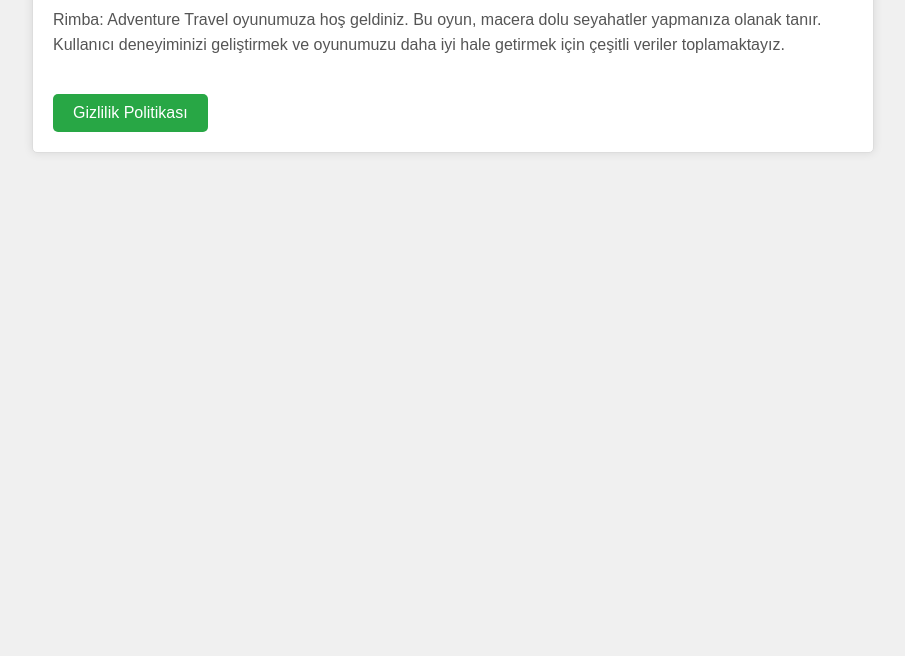
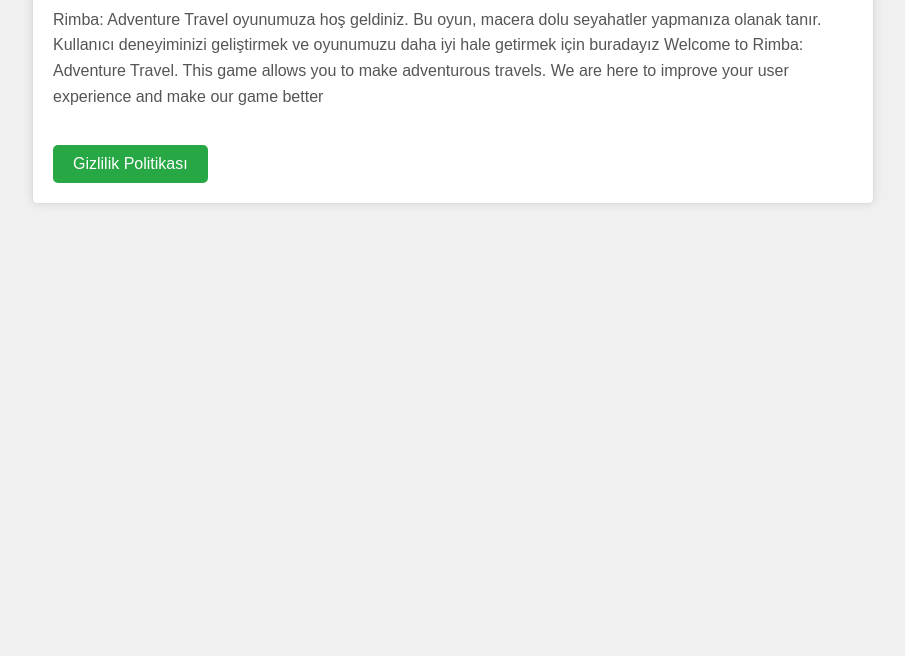
Before and after one commit to Stoneruler/labhelper, a plain HTML site: page Main.html in a window 1280 px wide. Shown: the part 144-800 px from the top of the page, without its empty margins (187-1092 px from the left). Drawn offline with Linux system fonts and the light colour scheme.

Commit message:
Update Main.html

```diff
--- a/Main.html
+++ b/Main.html
@@ -53,7 +53,9 @@
     <div class="container">
         <h1>Hoşgeldiniz!</h1>
         <p>
-            Rimba: Adventure Travel oyunumuza hoş geldiniz. Bu oyun, macera dolu seyahatler yapmanıza olanak tanır. Kullanıcı deneyiminizi geliştirmek ve oyunumuzu daha iyi hale getirmek için çeşitli veriler toplamaktayız.
+            Rimba: Adventure Travel oyunumuza hoş geldiniz. Bu oyun, macera dolu seyahatler yapmanıza olanak tanır. Kullanıcı deneyiminizi geliştirmek ve oyunumuzu daha iyi hale getirmek için buradayız
+
+                        Welcome to Rimba: Adventure Travel. This game allows you to make adventurous travels. We are here to improve your user experience and make our game better
         </p>
         <a href="Privacy.html" class="button">Gizlilik Politikası</a>
     </div>
```
